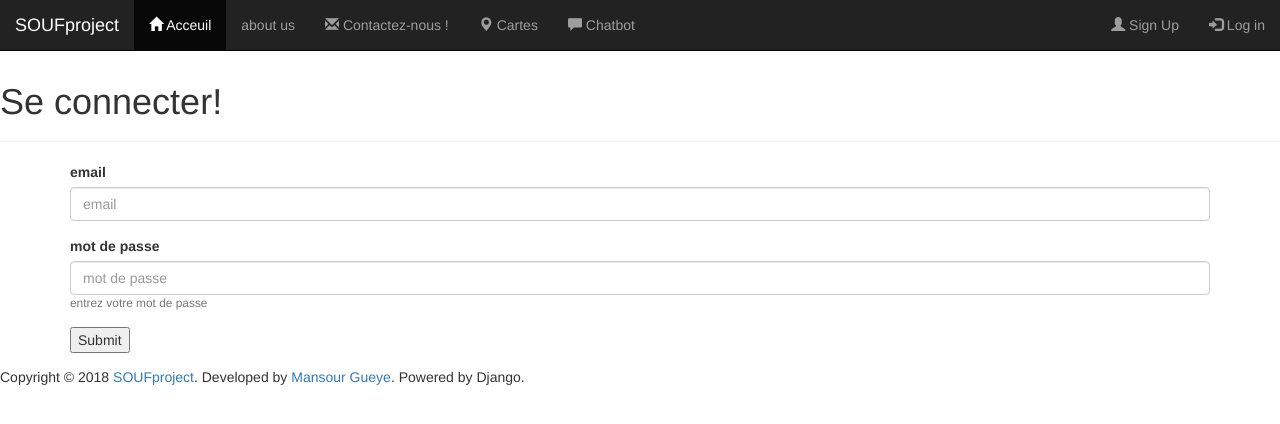
After one commit to mansourgueye275/SOUFpoject, a Django app: page /signin in a window 1280 px wide. The commit adds this page. Shown: the top 424 px of the page. Run offline with Django 3.2, Linux system fonts and the light colour scheme; some libraries are stand-ins or nearby versions.

Commit message:
log in ans log out

```diff
--- a/souf/souf/urls.py
+++ b/souf/souf/urls.py
@@ -22,6 +22,8 @@ urlpatterns = [
     url(r'^admin/', admin.site.urls),
     url(r'^$',main_views.home,name='home'),
     url(r'^signup$',user_views.signup,name='signup'),
+    url(r'^signin$',user_views.signin,name='signin'),
+    url(r'^signout$',user_views.signout,name='signout'),
 
 
 ]
--- /dev/null
+++ b/souf/static/js/myscript.js
@@ -0,0 +1,6 @@
+$(document).ready(function(){
+    $('li a').click(function(){
+        $('li a').removeClass("active");
+        $(this).addClass("active");
+    });
+});
--- a/souf/templates/base.html
+++ b/souf/templates/base.html
@@ -6,8 +6,10 @@
 
     <meta name="viewport" content="width=device-width, initial-scale=1">
     <link rel="stylesheet" href="https://maxcdn.bootstrapcdn.com/bootstrap/3.3.7/css/bootstrap.min.css">
+    <script type="text/javascript" src="../static/js/myscript.js"></script>
     <script src="https://ajax.googleapis.com/ajax/libs/jquery/3.2.0/jquery.min.js"></script>
     <script src="https://maxcdn.bootstrapcdn.com/bootstrap/3.3.7/js/bootstrap.min.js"></script>
+    <script src="http://code.jquery.com/ui/3.2.0/jquery-ui.js"></script>
 
 
 </head>
@@ -28,14 +30,21 @@
 
         </div>
         <div class="collapse navbar-collapse navbar-ex1-collapse">
-        <ul class="nav navbar-nav">
-            <li class="active"><a href={% url "home" %}><span class="glyphicon glyphicon-home"></span> Home</a></li>
-            <li><a href="#">about us</a></li>
-            <li><a href="#"><span class="glyphicon glyphicon-envelope"></span> Contact us </a></li>
+        <ul class="nav navbar-nav navbar-left">
+            <li class="active" ><a href={% url "home" %}><span class="glyphicon glyphicon-home"></span> Acceuil</a></li>
+            <li ><a href="#">about us</a></li>
+            <li><a href="#"><span class="glyphicon glyphicon-envelope"></span> Contactez-nous ! </a></li>
+
+            <li><a href="#"><span class="glyphicon glyphicon-map-marker"></span> Cartes </a></li>
+            <li><a href="#"><span class="glyphicon glyphicon-comment"></span> Chatbot</a></li>
+
         </ul>
         <ul class="nav navbar-nav navbar-right">
             <li><a href={% url "signup" %}><span class="glyphicon glyphicon-user"></span> Sign Up</a></li>
-            <li><a href="#"><span class="glyphicon glyphicon-log-in"></span> Login</a></li>
+            <li><a href="{% url "signin" %}"><span class="glyphicon glyphicon-log-in"></span> Log in</a></li>
+            {% if request.session.user %}
+            <li><a href="{% url "signout" %}"><span class="glyphicon glyphicon-log-out"></span> Log out</a></li>
+            {% endif %}
         </ul>
         </div>
     </div>
--- /dev/null
+++ b/souf/templates/signin.html
@@ -0,0 +1,25 @@
+<{% extends "base.html" %}
+{% load bootstrap3 %}
+{% block content %}
+    <div class="row">
+        <div class="span6 columns">
+        </div>
+    </div>
+    <div class="page-header">
+        <h1>Se connecter!</h1>
+    </div>
+    <div class="container">
+        <div class="span6 columns">
+            <form  class ="form"  id="user_form" accept-charset="UTF-8" action="{% url 'signin' %}" class="form-stacked"  method="post">
+
+
+                {% csrf_token %}
+
+                {%   bootstrap_form  form%}
+
+                <input type="submit" value="Submit" />
+
+            </form>
+        </div>
+    </div>
+{% endblock %}
--- a/souf/user/forms.py
+++ b/souf/user/forms.py
@@ -1,11 +1,25 @@
 from  django import forms
+from django.core.exceptions import ValidationError
+
+
+class UserForm(forms.Form):
+    name = forms.CharField(label="prenom",max_length=255,required=True)
+    surname=forms.CharField(label="nom",max_length=255,required=True)
+    email = forms.EmailField(label="adresse email",max_length=255,required=True)
+    password= forms.CharField(label="mot de passe",widget=forms.PasswordInput,required=True)
+    confirm_password= forms.CharField(label="confirmation de mot de passe",widget=forms.PasswordInput,required=True)
+    telephone=forms.RegexField(label="numero de téléphone",regex=r'^\+?1?\d{9,15}$',required=True)
+
+    def clean(self):
+        if (self.cleaned_data['password'] !=
+                self.cleaned_data['confirm_password']):
+
+            raise ValidationError("Les mots de passe de sont pas identiques.")
+
+        return self.cleaned_data
 
 
 
-
-class UserForm(forms.Form):
-    name = forms.CharField(label="prenom",max_length=255)
-    surname=forms.CharField(label="nom",max_length=255)
-    email = forms.EmailField(label="adresse email",max_length=255)
-    password= forms.CharField(label="mot de passe",widget=forms.PasswordInput)
-    telephone=forms.RegexField(label="numero de téléphone",regex=r'^\+?1?\d{9,15}$')
+class SigninForm(forms.Form):
+    email= forms.EmailField(label="email",max_length=255,required= True)
+    password= forms.CharField(label="mot de passe",help_text='entrez votre mot de passe',widget=forms.PasswordInput,required=True)
--- a/souf/user/views.py
+++ b/souf/user/views.py
@@ -1,7 +1,7 @@
 from django.shortcuts import render, redirect,reverse
 from django.db import IntegrityError
 from .models import User
-from .forms import UserForm
+from .forms import UserForm, SigninForm
 
 # Create your views here.
 
@@ -23,9 +23,45 @@ def signup(request):
                 return redirect(reverse(viewname='home'))
             except IntegrityError:
                 form.add_error(user.email+" is already used to register")
+                return redirect(reverse(signup(request)))
             else:
                 pass
 
     else:
         form= UserForm()
     return render(request, 'signup.html',{'form': form})
+
+
+
+def signin(request):
+    user = None
+    if request.method == 'POST':
+        form = SigninForm(request.POST)
+        if form.is_valid():
+            results = User.objects.filter(email=form.cleaned_data['email'])
+            if len(results) == 1:
+                if results[0].check_password(form.cleaned_data['password']):
+                    request.session['user'] = results[0].pk
+                    return redirect('/')
+                else:
+                    form.add_error('__all__','mot de passe incorrect')
+            else:
+                form.add_error('__all__','adresse email incorrect')
+    else:
+        form = SigninForm()
+
+    print(form.non_field_errors())
+
+    return render(
+        request,
+        'signin.html',
+        {
+            'form': form,
+            'user': user
+        }
+    )
+
+
+def signout(request):
+    del request.session['user']
+    return redirect('/')
```
Also changed, not shown: souf/templates/signup.html (+12 -5 lines).
